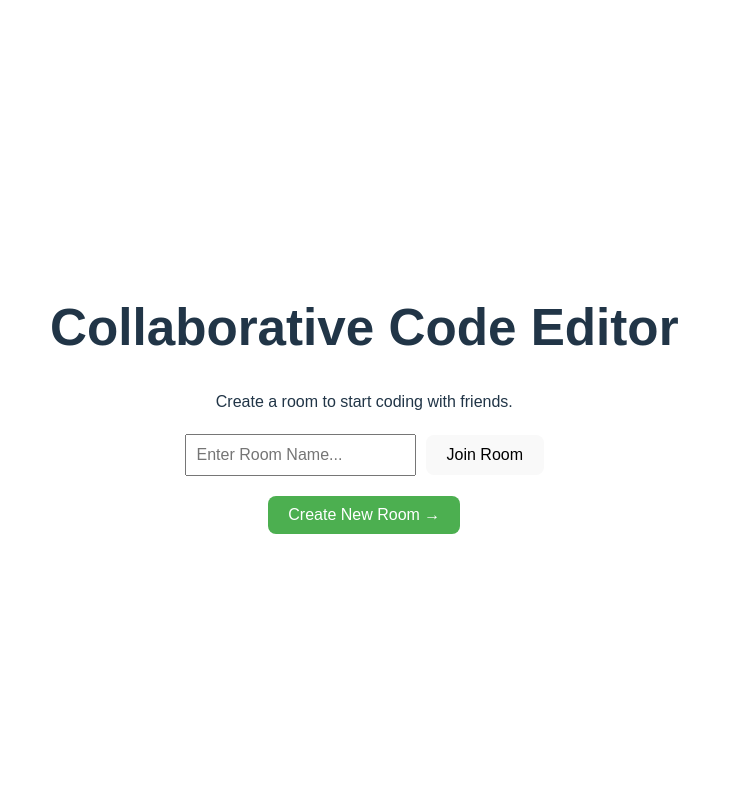
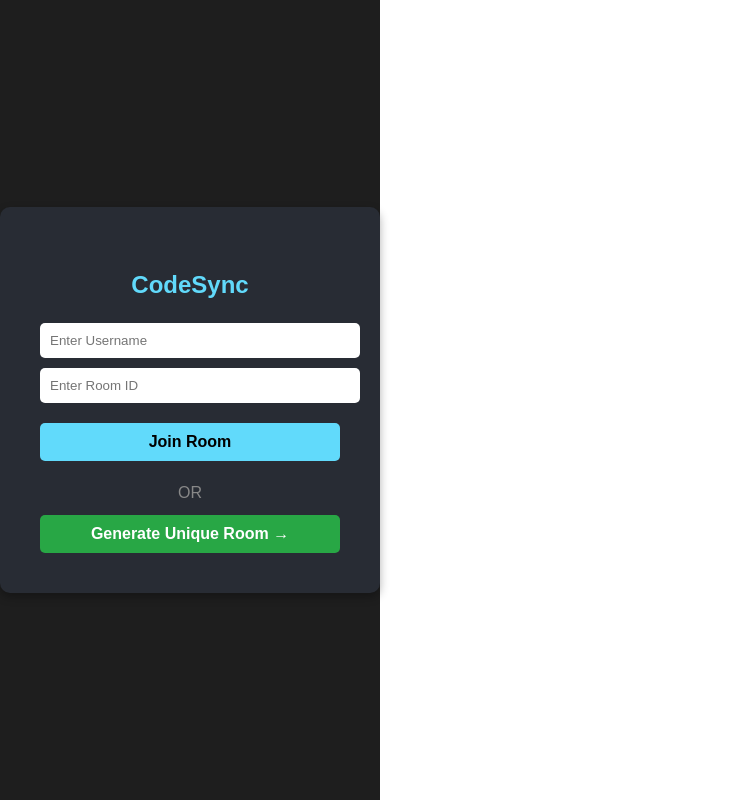
Before and after one commit to Vishal45718/collaborative-editor, a React (Vite) app in the folder client/: page / in a window 1280 px wide. Shown: the whole page, without its empty margins (0-741 px from the left). Built offline with nearby package versions, Linux system fonts and the light colour scheme.

Commit message:
ready for production

```diff
--- /dev/null
+++ b/client/src/components/Chat.jsx
@@ -0,0 +1,136 @@
+import { useState, useEffect, useRef } from 'react';
+
+export default function Chat({ provider, username }) {
+  const [messages, setMessages] = useState([]);
+  const [input, setInput] = useState('');
+  const [isOpen, setIsOpen] = useState(false); // Collapsible sidebar
+  const [hasNewMessage, setHasNewMessage] = useState(false);
+
+  // Ref to the shared chat array
+  const yChatArrayRef = useRef(null);
+  const chatBoxRef = useRef(null);
+
+  useEffect(() => {
+    if (!provider) return;
+
+    // 1. Get the shared Chat Array from the document
+    const ydoc = provider.doc;
+    const yChatArray = ydoc.getArray('chat-messages');
+    yChatArrayRef.current = yChatArray;
+
+    // 2. Observer: When the array changes (someone sent a msg), update React state
+    const updateMessages = () => {
+      setMessages(yChatArray.toArray());
+
+      // Notification badge logic
+      if (!isOpen) setHasNewMessage(true);
+    };
+
+    yChatArray.observe(updateMessages);
+
+    // Initial load
+    updateMessages();
+
+    return () => {
+      yChatArray.unobserve(updateMessages);
+    };
+  }, [provider, isOpen]);
+
+  const sendMessage = (e) => {
+    e.preventDefault();
+    if (!input.trim() || !yChatArrayRef.current) return;
+
+    // 3. Push message to shared array
+    const newMessage = {
+      user: username,
+      text: input,
+      timestamp: new Date().toLocaleTimeString(),
+      color: '#' + Math.floor(Math.random()*16777215).toString(16) // Random color for name
+    };
+
+    yChatArrayRef.current.push([newMessage]);
+    setInput('');
+  };
+
+  // Auto-scroll to bottom
+  useEffect(() => {
+    if (chatBoxRef.current) {
+      chatBoxRef.current.scrollTop = chatBoxRef.current.scrollHeight;
+    }
+  }, [messages, isOpen]);
+
+  return (
+    <>
+      {/* 🟢 TOGGLE BUTTON */}
+      <button
+        onClick={() => { setIsOpen(!isOpen); setHasNewMessage(false); }}
+        style={{
+          position: 'fixed',
+          bottom: '20px',
+          right: '20px',
+          zIndex: 1000,
+          padding: '15px',
+          borderRadius: '50%',
+          border: 'none',
+          backgroundColor: '#61dafb',
+          cursor: 'pointer',
+          boxShadow: '0 4px 6px rgba(0,0,0,0.3)',
+          fontWeight: 'bold'
+        }}
+      >
+        💬 {hasNewMessage && <span style={{position:'absolute', top:0, right:0, width:'10px', height:'10px', background:'red', borderRadius:'50%'}}></span>}
+      </button>
+
+      {/* 🟢 CHAT SIDEBAR */}
+      <div style={{
+        position: 'fixed',
+        top: 0,
+        right: isOpen ? 0 : '-350px', // Slide in/out animation
+        width: '320px',
+        height: '100vh',
+        backgroundColor: '#1e1e1e',
+        borderLeft: '2px solid #333',
+        transition: 'right 0.3s ease',
+        zIndex: 999,
+        display: 'flex',
+        flexDirection: 'column'
+      }}>
+        {/* Header */}
+        <div style={{ padding: '15px', backgroundColor: '#252526', borderBottom: '1px solid #333', color: '#fff', fontWeight: 'bold' }}>
+          Room Chat ({messages.length})
+          <button onClick={() => setIsOpen(false)} style={{float:'right', background:'none', border:'none', color:'#888', cursor:'pointer'}}>✕</button>
+        </div>
+
+        {/* Messages Area */}
+        <div ref={chatBoxRef} style={{ flex: 1, overflowY: 'auto', padding: '15px', display: 'flex', flexDirection: 'column', gap: '10px' }}>
+          {messages.map((msg, i) => (
+            <div key={i} style={{
+              alignSelf: msg.user === username ? 'flex-end' : 'flex-start',
+              maxWidth: '80%',
+              backgroundColor: msg.user === username ? '#007acc' : '#333',
+              color: 'white',
+              padding: '8px 12px',
+              borderRadius: '10px',
+              fontSize: '14px'
+            }}>
+              <div style={{ fontSize: '10px', color: '#ccc', marginBottom: '2px' }}>{msg.user} • {msg.timestamp}</div>
+              {msg.text}
+            </div>
+          ))}
+          {messages.length === 0 && <div style={{color:'#666', textAlign:'center', marginTop:'20px'}}>No messages yet. Say hi! 👋</div>}
+        </div>
+
+        {/* Input Area */}
+        <form onSubmit={sendMessage} style={{ padding: '15px', borderTop: '1px solid #333', display: 'flex' }}>
+          <input
+            value={input}
+            onChange={(e) => setInput(e.target.value)}
+            placeholder="Type a message..."
+            style={{ flex: 1, padding: '10px', borderRadius: '5px', border: 'none', backgroundColor: '#333', color: 'white', outline: 'none' }}
+          />
+          <button type="submit" style={{ marginLeft: '10px', backgroundColor: '#61dafb', border: 'none', borderRadius: '5px', padding: '0 15px', cursor: 'pointer' }}>➤</button>
+        </form>
+      </div>
+    </>
+  );
+}
--- a/client/src/components/EditorPage.jsx
+++ b/client/src/components/EditorPage.jsx
@@ -1,5 +1,5 @@
 import { useEffect, useRef, useState } from 'react';
-import { useParams } from 'react-router-dom';
+import { useParams, useLocation, useNavigate } from 'react-router-dom';
 import * as Y from 'yjs';
 import { WebsocketProvider } from 'y-websocket';
 import { EditorView, basicSetup } from 'codemirror';
@@ -10,28 +10,29 @@ import { python } from '@codemirror/lang-python';
 import { java } from '@codemirror/lang-java';
 import { cpp } from '@codemirror/lang-cpp';
 import { javascript } from '@codemirror/lang-javascript';
+import Chat from './Chat'; // ✅ ADDED
 
 // CONFIG OBJECT
 const LANGUAGES = {
-  'cpp': {
+  cpp: {
     name: 'C++',
     extension: cpp(),
     pistonRuntime: { language: 'c++', version: '10.2.0' },
     defaultCode: `#include <iostream>\nusing namespace std;\n\nint main() {\n    int x;\n    cin >> x;\n    cout << "You entered: " << x << endl;\n    return 0;\n}`
   },
-  'python': {
+  python: {
     name: 'Python',
     extension: python(),
     pistonRuntime: { language: 'python', version: '3.10.0' },
     defaultCode: `x = input()\nprint(f"You entered: {x}")`
   },
-  'java': {
+  java: {
     name: 'Java',
     extension: java(),
     pistonRuntime: { language: 'java', version: '15.0.2' },
     defaultCode: `import java.util.Scanner;\n\npublic class Main {\n    public static void main(String[] args) {\n        Scanner scanner = new Scanner(System.in);\n        String x = scanner.nextLine();\n        System.out.println("You entered: " + x);\n    }\n}`
   },
-  'javascript': {
+  javascript: {
     name: 'JavaScript',
     extension: javascript(),
     pistonRuntime: { language: 'javascript', version: '18.15.0' },
@@ -42,6 +43,17 @@ const LANGUAGES = {
 export default function EditorPage() {
   const editorRef = useRef(null);
   const { roomId } = useParams();
+  const location = useLocation();
+  const navigate = useNavigate();
+
+  // Redirect if user typed URL manually
+  useEffect(() => {
+    if (!location.state?.username) {
+      navigate('/');
+    }
+  }, [location.state, navigate]);
+
+  const username = location.state?.username || "Anonymous";
 
   const [language, setLanguage] = useState('cpp');
   const [output, setOutput] = useState('Click "Run Code" to see output here...');
@@ -49,32 +61,32 @@ export default function EditorPage() {
   const [stdin, setStdin] = useState('');
   const [isError, setIsError] = useState(false);
 
-  // 🟢 NEW STATE for Copy Button
   const [copyBtnText, setCopyBtnText] = useState('Copy Room ID');
-
-  // We keep the Yjs objects in state so they persist across renders
   const [ytext, setYtext] = useState(null);
   const [provider, setProvider] = useState(null);
 
-  // 🟢 COPY BUTTON FUNCTION
+  // Copy room ID only
   const copyRoomId = async () => {
     try {
-      await navigator.clipboard.writeText(window.location.href);
-      setCopyBtnText('Copied! ✅');
+      await navigator.clipboard.writeText(roomId);
+      setCopyBtnText('ID Copied! ✅');
       setTimeout(() => setCopyBtnText('Copy Room ID'), 2000);
-    } catch (err) {
-      alert('Failed to copy URL');
+    } catch {
+      alert('Failed to copy Room ID');
     }
   };
 
-  // EFFECT 1: Create Y doc + provider
+  // Create Y.Doc + WebsocketProvider
   useEffect(() => {
     const ydoc = new Y.Doc();
+
+    // 🟢 UPDATED TO CLOUD SERVER (Render) WITH wss://
     const newProvider = new WebsocketProvider(
-      'ws://localhost:1234',
+      'wss://editor-backend-m2ch.onrender.com',
       roomId,
       ydoc
     );
+
     const newYtext = ydoc.getText('codemirror');
 
     setProvider(newProvider);
@@ -86,7 +98,7 @@ export default function EditorPage() {
     };
   }, [roomId]);
 
-  // EFFECT 2: Setup editor when ready
+  // Setup CodeMirror
   useEffect(() => {
     if (!ytext || !provider || !editorRef.current) return;
 
@@ -104,16 +116,26 @@ export default function EditorPage() {
       ]
     });
 
-    const view = new EditorView({
-      state,
-      parent: editorRef.current
-    });
+    const view = new EditorView({ state, parent: editorRef.current });
 
-    return () => {
-      view.destroy();
-    };
+    return () => view.destroy();
   }, [ytext, provider, language]);
 
+  // Awareness (cursor color + name)
+  useEffect(() => {
+    if (!provider) return;
+
+    const colors = ['#f783ac', '#d9480f', '#74b816', '#1098ad', '#5c7cfa'];
+    const myColor = colors[Math.floor(Math.random() * colors.length)];
+
+    provider.awareness.setLocalStateField('user', {
+      name: username,
+      color: myColor,
+      colorLight: myColor + "33"
+    });
+  }, [provider, username]);
+
+  // Run code
   const runCode = async () => {
     if (!ytext) return;
 
@@ -132,26 +154,26 @@ export default function EditorPage() {
           language: runtime.language,
           version: runtime.version,
           files: [{ content: sourceCode }],
-          stdin: stdin,
+          stdin,
           args: []
         })
       });
 
       const data = await response.json();
 
-      if (data.run && data.run.stderr) {
+      if (data.run?.stderr) {
         setIsError(true);
         setOutput(data.run.stderr);
       } else {
         setIsError(false);
         setOutput(data.run.output);
       }
-    } catch (err) {
+    } catch {
       setIsError(true);
       setOutput('Error: Could not connect to compiler API.');
-    } finally {
+    }
+
     setIsRunning(false);
-    }
   };
 
   return (
@@ -166,12 +188,11 @@ export default function EditorPage() {
             Room: <span style={{color: '#61dafb'}}>{roomId}</span>
           </h2>
 
-          {/* LANGUAGE SELECT */}
           <select
             value={language}
             onChange={(e) => {
               const newLang = e.target.value;
-                if (window.confirm(`Switching to ${LANGUAGES[newLang].name} will CLEAR the current code. Are you sure?`)) {
+              if (window.confirm(`Switching to ${LANGUAGES[newLang].name} will CLEAR the current code. Proceed?`)) {
                 setLanguage(newLang);
                 if (ytext) {
                   ytext.delete(0, ytext.length);
@@ -186,7 +207,6 @@ export default function EditorPage() {
             ))}
           </select>
 
-          {/* 🟢 COPY BUTTON ADDED HERE */}
           <button
             onClick={copyRoomId}
             style={{
@@ -205,7 +225,6 @@ export default function EditorPage() {
 
         </div>
 
-        {/* RUN BUTTON */}
         <button
           onClick={runCode}
           disabled={isRunning}
@@ -241,7 +260,6 @@ export default function EditorPage() {
 
         <div style={{ flex: 1, display: 'flex', flexDirection: 'column', overflow: 'hidden' }}>
           <strong style={{ padding: '10px', color: '#888', backgroundColor: '#252526' }}>TERMINAL OUTPUT:</strong>
-
           <pre style={{ margin: 0, padding: '10px', fontFamily: 'monospace', color: isError ? '#ff6b6b' : '#ddd', overflow: 'auto', flex: 1 }}>
             {output}
           </pre>
@@ -249,6 +267,9 @@ export default function EditorPage() {
 
       </div>
 
+      {/* 🟢 ADD CHAT WIDGET AT BOTTOM */}
+      <Chat provider={provider} username={username} />
+
     </div>
   );
 }
--- a/client/src/components/Home.jsx
+++ b/client/src/components/Home.jsx
@@ -1,50 +1,84 @@
 // client/src/components/Home.jsx
+//
 import { useState } from 'react';
 import { useNavigate } from 'react-router-dom';
 
 export default function Home() {
-  const [roomName, setRoomName] = useState('');
+  const [roomId, setRoomId] = useState('');
+  const [username, setUsername] = useState('');
   const navigate = useNavigate();
 
   const handleJoin = () => {
-    if (roomName.trim()) {
-      navigate(`/editor/${roomName}`);
+    if (!roomId.trim() || !username.trim()) {
+        alert('Please enter both Room ID and Username');
+        return;
     }
+    // Save username to state/local storage to pass it to the editor
+    // (For simplicity, we will pass it via the 'state' prop of navigate)
+    navigate(`/editor/${roomId}`, { state: { username } });
   };
 
   const createRandomRoom = () => {
-    // Generate a random ID like "uuid-1234"
+    if (!username.trim()) {
+        alert('Please enter your username first');
+        return;
+    }
     const randomId = Math.random().toString(36).substring(7);
-    navigate(`/editor/${randomId}`);
+    navigate(`/editor/${randomId}`, { state: { username } });
   };
 
   return (
-    <div style={{ textAlign: 'center', padding: '50px', fontFamily: 'sans-serif' }}>
-      <h1>Collaborative Code Editor</h1>
-      <p>Create a room to start coding with friends.</p>
+    <div style={{
+        display: 'flex',
+        justifyContent: 'center',
+        alignItems: 'center',
+        height: '100vh',
+        backgroundColor: '#1e1e1e',
+        color: 'white',
+        fontFamily: 'sans-serif'
+    }}>
+      <div style={{
+          backgroundColor: '#282c34',
+          padding: '40px',
+          borderRadius: '10px',
+          boxShadow: '0 4px 10px rgba(0,0,0,0.3)',
+          textAlign: 'center',
+          width: '300px'
+      }}>
+        <h2 style={{ marginBottom: '20px', color: '#61dafb' }}>CodeSync</h2>
 
-      <div style={{ margin: '20px' }}>
         <input
           type="text"
-          placeholder="Enter Room Name..."
-          value={roomName}
-          onChange={(e) => setRoomName(e.target.value)}
-          style={{ padding: '10px', fontSize: '16px' }}
+          placeholder="Enter Username"
+          value={username}
+          onChange={(e) => setUsername(e.target.value)}
+          style={{ width: '100%', padding: '10px', marginBottom: '10px', borderRadius: '5px', border: 'none' }}
         />
+
+        <input
+          type="text"
+          placeholder="Enter Room ID"
+          value={roomId}
+          onChange={(e) => setRoomId(e.target.value)}
+          style={{ width: '100%', padding: '10px', marginBottom: '20px', borderRadius: '5px', border: 'none' }}
+        />
+
         <button
           onClick={handleJoin}
-          style={{ padding: '10px 20px', marginLeft: '10px', fontSize: '16px', cursor: 'pointer' }}
+          style={{ width: '100%', padding: '10px', backgroundColor: '#61dafb', border: 'none', borderRadius: '5px', fontWeight: 'bold', cursor: 'pointer', marginBottom: '10px' }}
         >
           Join Room
         </button>
+
+        <span style={{ display: 'block', margin: '10px 0', color: '#888' }}>OR</span>
+
+        <button
+          onClick={createRandomRoom}
+          style={{ width: '100%', padding: '10px', backgroundColor: '#28a745', color: 'white', border: 'none', borderRadius: '5px', fontWeight: 'bold', cursor: 'pointer' }}
+        >
+          Generate Unique Room &rarr;
+        </button>
       </div>
-
-      <button
-        onClick={createRandomRoom}
-        style={{ padding: '10px 20px', backgroundColor: '#4CAF50', color: 'white', border: 'none', cursor: 'pointer' }}
-      >
-        Create New Room &rarr;
-      </button>
     </div>
   );
 }
```
Lines whose indentation alone changed are shown as unchanged.
